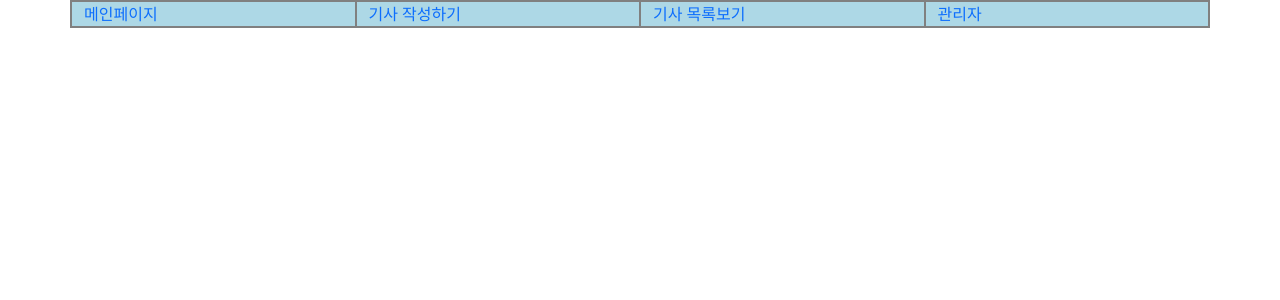
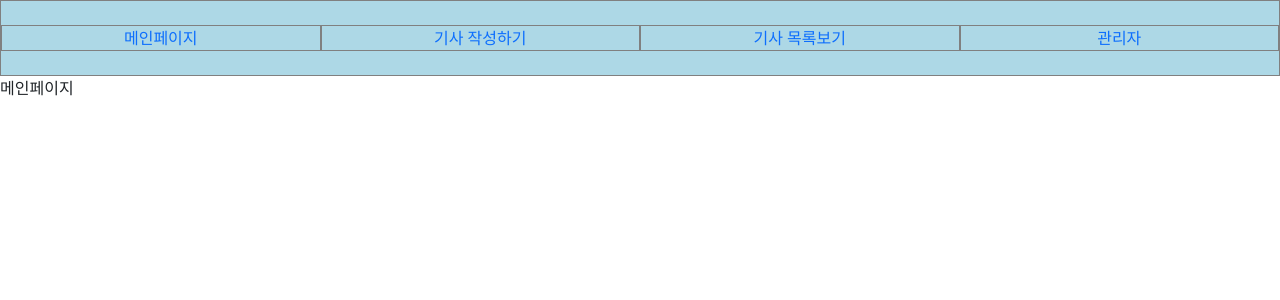
Before and after one commit to yhyoon1004/ArticleMaker, a Next.js app in the folder article_maker/: page / in a window 1280 px wide. Shown: the top 300 px of the page. Built offline with nearby package versions, Linux system fonts and the light colour scheme.

Commit message:
next 동적 라우팅 초기 작업 + 부트스트랩 grid 연습

```diff
--- a/article_maker/component/layout/header/header.js
+++ b/article_maker/component/layout/header/header.js
@@ -1,22 +1,31 @@
 import {Col, Container, Row} from "react-bootstrap";
 import Link from "next/link";
 
-export default function Header(){
-    const headerCSS ={
+export default function Header() {
+    const headerCSS = {
         border: "solid 1px grey",
-        backgroundColor: "lightblue"
+        backgroundColor: "lightblue",
+        textAlign:"center"
     }
-    const cssNone ={textDecoration:"none"}
+    const cssNone = {textDecoration: "none"}
 
     return (
-        <Container className="container-fluid" style={headerCSS}>
-            <Row>
-                <Col className="col-md-3" style={headerCSS}><Link href="/" style={cssNone}>메인페이지</Link></Col>
-                <Col className="col-md-3" style={headerCSS}><Link href="/writeArticlePage" style={cssNone}>기사 작성하기</Link> </Col>
-                <Col className="col-md-3" style={headerCSS}><Link href="/articleListPage" style={cssNone}>기사 목록보기</Link></Col>
-                <Col className="col-md-3" style={headerCSS}><Link href="/andministorPage" style={cssNone}>관리자</Link></Col>
+        <Container fluid style={headerCSS}>
+            <Row className="mt-4 mb-4">
+                <Col className="col-md-3" style={headerCSS}>
+                    <Link href="/" style={cssNone}>메인페이지</Link>
+                </Col>
+                <Col className="col-md-3" style={headerCSS}>
+                    <Link href="/writeArticlePage" style={cssNone}>기사
+                        작성하기</Link>
+                </Col>
+                <Col className="col-md-3" style={headerCSS}>
+                    <Link href="/articleListPage/" style={cssNone}>기사 목록보기</Link>
+                </Col>
+                <Col className="col-md-3" style={headerCSS}>
+                    <Link href="/administratorPage/" style={cssNone}>관리자</Link>
+                </Col>
             </Row>
-            <Row><Col className="col-md-12"></Col></Row>
         </Container>
     )
 }
--- a/article_maker/component/layout/layout.js
+++ b/article_maker/component/layout/layout.js
@@ -1,12 +1,12 @@
 import Header from "@/component/layout/header/header";
 
-export default function Layout(props) {
+export default function Layout({children}) {
 
 
     return (
         <>
             <Header/>
-
+            {children}
         </>
     )
 }
--- a/article_maker/pages/index.js
+++ b/article_maker/pages/index.js
@@ -3,8 +3,8 @@ import Layout from "@/component/layout/layout";
 
 export default function Home() {
     return(
-        <>
-            <Layout />
-        </>
+            <Layout>
+                메인페이지
+            </Layout>
     )
 }
```
Also changed, not shown: article_maker/pages/administratorPage/index.js (added, +9 -0 lines), article_maker/pages/articleListPage/index.js (added, +9 -0 lines).
